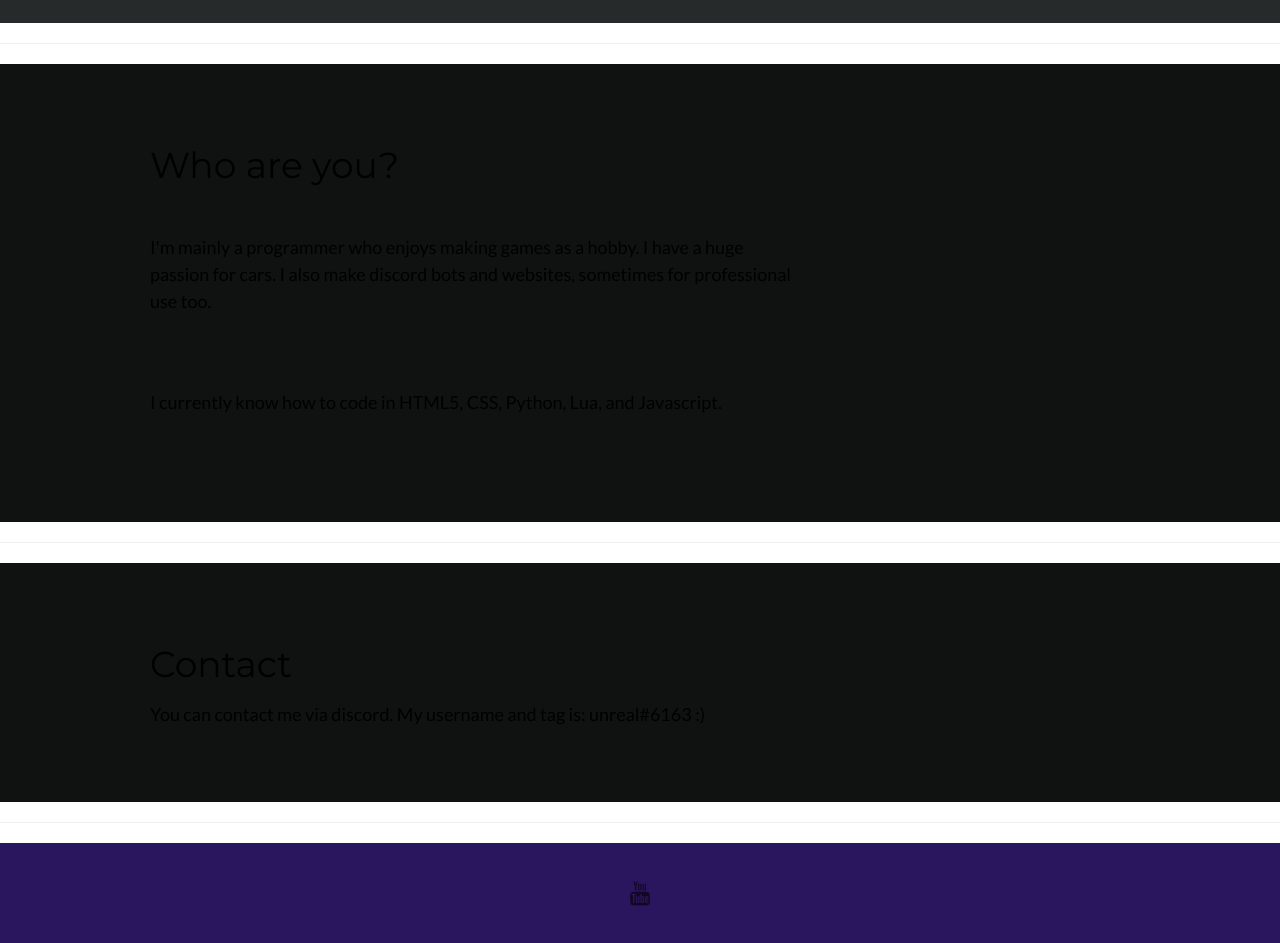
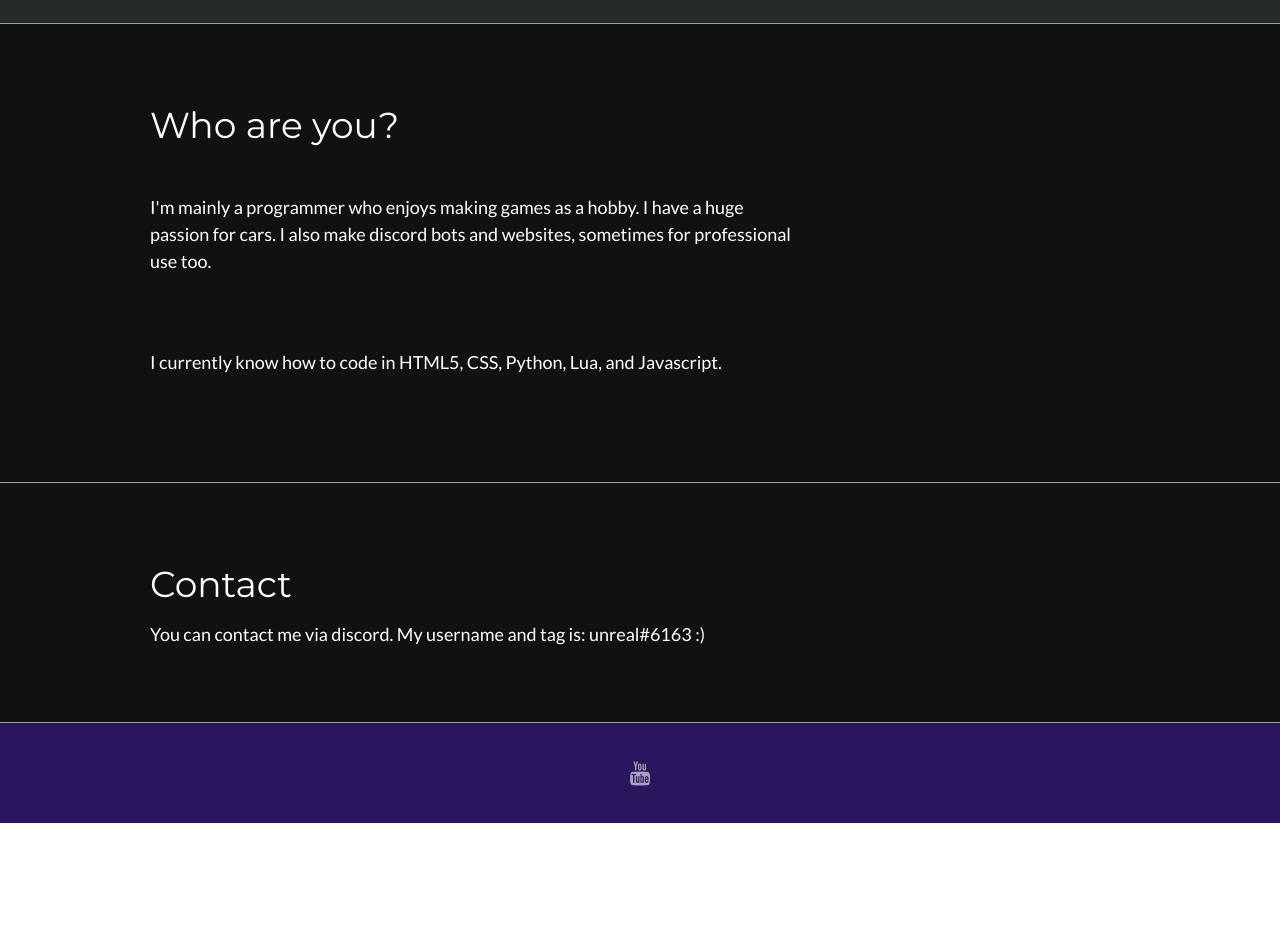
Before and after one commit to unrealest/unrealest.github.io, a plain HTML site: page index.html in a window 1280 px wide. Shown: the part 540-1483 px from the top of the page. After the commit the page ends 1363 px from the top, so only its background shows below. Drawn offline with nearby package versions, Linux system fonts and the light colour scheme.

Commit message:
Update index.html

```diff
--- a/index.html
+++ b/index.html
@@ -1,7 +1,7 @@
 <!DOCTYPE html>
 <html lang="en">
 <head>
-<title>unrealest</title>
+<title>UNREAL'S PORTFOLIO</title>
 <meta charset="UTF-8">
 <meta name="viewport" content="width=device-width, initial-scale=1">
 <link rel="stylesheet" href="https://www.w3schools.com/w3css/4/w3.css">
@@ -45,26 +45,27 @@ html {
   }
 }
 
-.hr {
-  background-color: transparent;
-  color: white;
+.fixedhr:after {
+    content: " ";
+    display: block;
+    border-bottom: 0.5px solid #9E9E9E;
 }
 
 .btn:hover {opacity: 1}
-body,h1,h2,h3,h4,h5,h6 {font-family: "Lato", sans-serif}
-.w3-bar,h1,button {font-family: "Montserrat", sans-serif}
+body,h1,h2,h3,h4,h5,h6 {font-family: "Lato", sans-serif; color: white;}
+.w3-bar,h1,button {font-family: "Montserrat", sans-serif; color: white;}
 </style>
 </head>
 <body>
 
 <!-- Header -->
 <header class="w3-container w3-center" style="padding:150px 16px; background-color: #262a2b;">
-  <h1 class="animate__animated animate__bounceInRight w3-margin w3-jumbo" style="color: #4672fe;">UNREAL'S REALLY BAD WEBSITE</h1>
+  <h1 class="animate__animated animate__bounceInRight w3-margin w3-jumbo" style="color: #4672fe;">UNREAL'S PORTFOLIO</h1>
   <p class="animate__animated animate__bounceInRight w3-xlarge">I'm a car enthusiast, programmer and game designer. If you'd like to know more, click that button!</p>
   <a href="#about" class="btn animate__animated animate__bounceInRight w3-button w3-padding-large w3-large w3-margin-top" style="background-color: #2a165e;">MORE ABOUT ME</a>
 </header>
 
-<hr>
+<div class="fixedhr"></div>
 
 <!-- First Grid -->
 <div class="w3-row-padding w3-padding-64 w3-container" style="background-color: #101212;" id="about">
@@ -77,7 +78,7 @@ body,h1,h2,h3,h4,h5,h6 {font-family: "Lato", sans-serif}
   </div>
 </div>
 
-<hr>
+<div class="fixedhr"></div>
 
 <!-- Second Grid -->
 <div class="w3-row-padding w3-padding-64 w3-container" style="background-color: #101212;">
@@ -89,7 +90,7 @@ body,h1,h2,h3,h4,h5,h6 {font-family: "Lato", sans-serif}
   </div>
 </div>
 
-<hr>
+<div class="fixedhr"></div>
 
 <!-- Footer -->
 <footer class="w3-container w3-padding-12 w3-center" style="background-color: #2a165e;">
```
